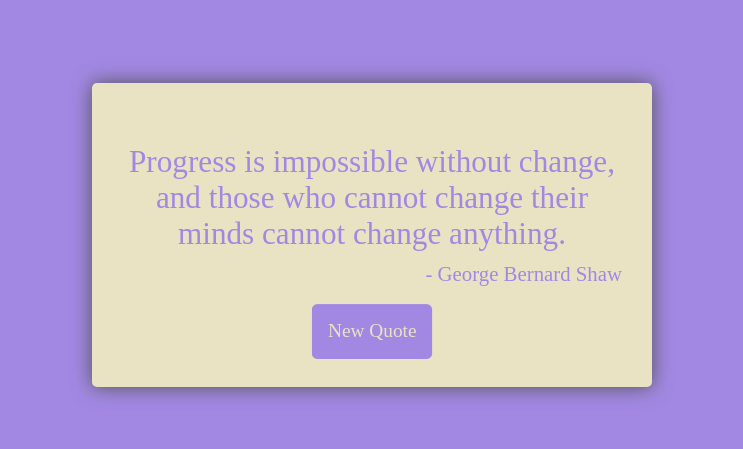
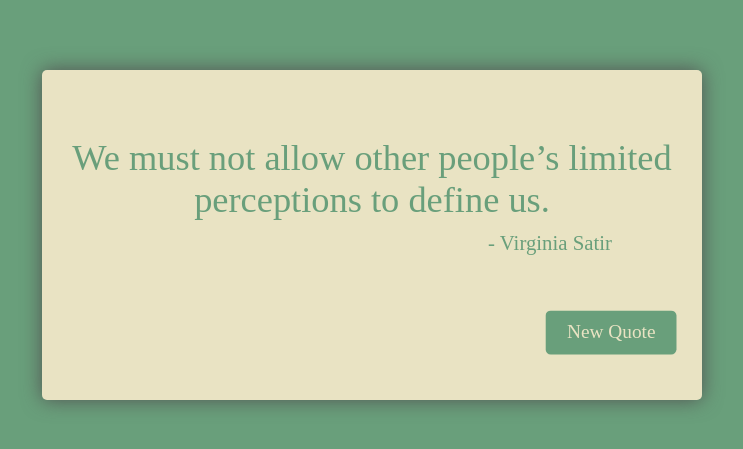
Before and after one commit to RichNC/random-quote-machine, a React (Create React App) app: page / in a window 1280 px wide. Shown: the part 165-614 px from the top of the page, without its empty margins (268-1011 px from the left). Built offline with nearby package versions, Linux system fonts and the light colour scheme.

Commit message:
Added smooth transitions

```diff
--- a/src/App.css
+++ b/src/App.css
@@ -1,24 +1,26 @@
 body {
-  -webkit-transition:background-color 2s ease;
-  -moz-transition:background-color 2s ease;
-  -o-transition:background-color 2s ease;
-  transition:background-color 2s ease;
+  -webkit-transition:background-color 2s linear;
+  -moz-transition:background-color 2s linear;
+  -o-transition:background-color 2s linear;
+  transition:background-color 2s linear;
 }
 
 button {
   font-family: 'Pacifico', cursive;
   color: #E9E3C3;
   font-size: 18px;
-  padding: 15px;
+  padding: 10px 20px;
+  opacity: 1;
   border: none;
   border-radius: 5px;
   -webkit-animation: bounce 1.5s infinite alternate;
   -moz-animation: bounce 1.5s infinite alternate;
   animation: bounce 1.5s infinite alternate;
-  -webkit-transition:background-color 2s ease;
-  -moz-transition:background-color 2s ease;
-  -o-transition:background-color 2s ease;
-  transition:background-color 2s ease;
+  -webkit-transition:all 2s ease;
+  -moz-transition:all 2s ease;
+  -o-transition:all 2s ease;
+  transition:all 2s ease;
+  box-shadow: none;
 }
 @-webkit-keyframes bounce {
   to { -webkit-transform: scale(1.08); }
@@ -34,6 +36,7 @@ button:hover {
   -webkit-box-shadow: 0px 0px 5px 0px rgba(82,82,82,1);
   -moz-box-shadow: 0px 0px 5px 0px rgba(82,82,82,1);
   box-shadow: 0px 0px 5px 0px rgba(82,82,82,1);
+  opacity: 0.7;
   cursor: pointer;
 }
 
@@ -59,7 +62,7 @@ button:hover {
   align-items: center;
   justify-content: center;
   font-size: calc(10px + 2vmin);
-  color: white;
+
 }
 
 .App-link {
@@ -77,16 +80,22 @@ button:hover {
 
 #card {
   background-color: #E9E3C3;
-  width: 500px;
+  width: 600px;
   border-radius: 5px;
   padding: 30px;
+  height: auto;
   -webkit-box-shadow: 0px 0px 20px 0px rgba(82,82,82,1);
   -moz-box-shadow: 0px 0px 20px 0px rgba(82,82,82,1);
   box-shadow: 0px 0px 20px 0px rgba(82,82,82,1);
+  -webkit-transition:all 2s linear;
+  -moz-transition:all 2s linear;
+  -o-transition:all 2s linear;
+  transition:all 2s linear;
+
 }
 
 #text {
-  font-size: 1.2em;
+  font-size: 1.4em;
   margin-bottom: 10px;
 }
 #author {
@@ -94,4 +103,24 @@ button:hover {
   display: flex;
   justify-content: flex-end;
   margin-top: 0;
+  margin-right: 60px;
 }
+#button {
+  margin-top: 40px;
+  display: flex;
+  justify-content: space-between;
+  align-items: center;
+}
+.fab {
+  margin: 5px;
+  font-size: 65px;
+  opacity: 1;
+  -webkit-transition:opacity .4s ease;
+  -moz-transition:opacity .4s ease;
+  -o-transition:opacity .4s ease;
+  transition:opacity .4s ease;
+}
+.fab:hover {
+  opacity: 0.7;
+  cursor: pointer;
+}
--- a/src/App.js
+++ b/src/App.js
@@ -1,14 +1,13 @@
 import React from 'react';
 // import logo from './logo.svg';
 import './App.css';
-import { Button } from './Button';
+
 import { RandomQuote } from './RandomQuote';
 
 function App() {
   return (
     <div className="App">
       <header className="App-header">
-
         <RandomQuote />
       </header>
     </div>
--- a/src/Colors.js
+++ b/src/Colors.js
@@ -1 +1 @@
-export let colors = ['#282C34','#628395', '96897B', '96897B', '#A288E3', '#433E3F', '#445A87']
+export let colors = ['#282C34','#628395', '#6B5B95', '#7b8896', '#699F7B', '#433E3F', '#445A87']
--- a/src/Quotes.js
+++ b/src/Quotes.js
@@ -12,5 +12,7 @@ export let quotes = [{text: "The greatest glory in living lies not in never fall
               {text: "Live as if you were to die tomorrow. Learn as if you were to live forever.", author: "Mahatma Gandhi"},
               {text: "We must not allow other people’s limited perceptions to define us.", author: "Virginia Satir"},
               {text: "If you cannot do great things, do small things in a great way.", author: "Napoleon Hill"},
-              {text: "Wise men speak because they have something to say; fools because they have to say something.", author: "Plato"}
+              {text: "Wise men speak because they have something to say; fools because they have to say something.", author: "Plato"},
+              {text: "I want to feel what I feel. What's mine. Even if it's not happiness, whatever that means. Because you're all you've got.", author: "Toni Morrison"},
+              {text: "I think we are well-advised to keep on nodding terms with the people we used to be, whether we find them attractive company or not. Otherwise they turn up unannounced and surprise us...", author: "Joan Didion"}
       ]
--- a/src/RandomQuote.js
+++ b/src/RandomQuote.js
@@ -29,21 +29,27 @@ export class RandomQuote extends React.Component {
     })
   }
   applyBackgroundColor(){
+    const currentColor = document.querySelector('body').style.background;
+    console.log(currentColor)
     const color = colors[Math.floor(Math.random() * colors.length)]
     document.body.style.background = color;
     document.getElementById('card').style.color = color;
-    document.querySelector('button').style.backgroundColor = color;
+    document.querySelector('button').style.background = color;
 
   }
   render(){
     let quoteIndex = this.randomIndex();
     return (
       <div id="card">
-        <p id="text"><i class="fas fa-quote-left"></i> {quotes[quoteIndex].text} <i class="fas fa-quote-right"></i></p>
+        <p id="text"><i className="fas fa-quote-left"></i> {quotes[quoteIndex].text} <i className="fas fa-quote-right"></i></p>
         <p id="author">- {quotes[quoteIndex].author}</p>
         <div id="button">
-          <i class="fab fa-twitter-square"></i>
+          <div id="social-links">
+            <i className="fab fa-twitter-square"></i>
+            <i className="fab fa-tumblr-square"></i>
+          </div>
           <Button onClick={this.handleClick} />
+
         </div>
       </div>
       )
```
